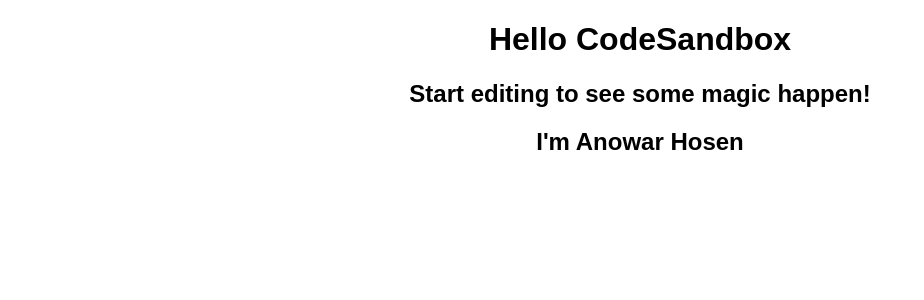
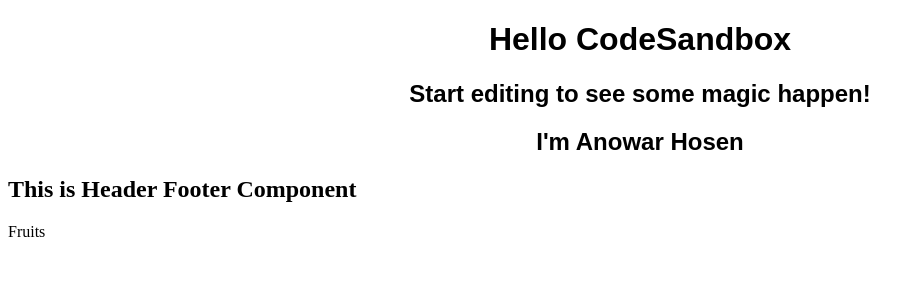
Before and after one commit to MdAnowarHosen/Learn-React, a React (Create React App) app: page / in a window 1280 px wide. Shown: the top 300 px of the page, without its empty margins (0-924 px from the left). Built offline with nearby package versions, Linux system fonts and the light colour scheme.

Commit message:
Component Working Component Shortcut taking from vs code

```diff
--- a/src/components/Header_Footer.jsx
+++ b/src/components/Header_Footer.jsx
@@ -1,7 +1,11 @@
-import React from 'react'
+import React from "react";
 
-export default function Header_Footer() {
+function Header_Footer() {
   return (
-    <div>Header_Footer</div>
-  )
+    <div>
+      <h2>This is Header Footer Component</h2>
+    </div>
+  );
 }
+
+export default Header_Footer;
--- /dev/null
+++ b/src/components/Home/Fruits.jsx
@@ -0,0 +1,7 @@
+import React from "react";
+
+function Fruits() {
+  return <div>Fruits</div>;
+}
+
+export default Fruits;
--- a/src/index.js
+++ b/src/index.js
@@ -2,11 +2,15 @@
 import ReactDOM from "react-dom";
 
 import App from "./App";
+import Header_Footer from "./components/Header_Footer";
+import Fruits from "./components/Home/Fruits";
 
 const rootElement = document.getElementById("root");
 ReactDOM.render(
   <StrictMode>
     <App />
+    <Header_Footer />
+    <Fruits />
   </StrictMode>,
   rootElement
 );
```
